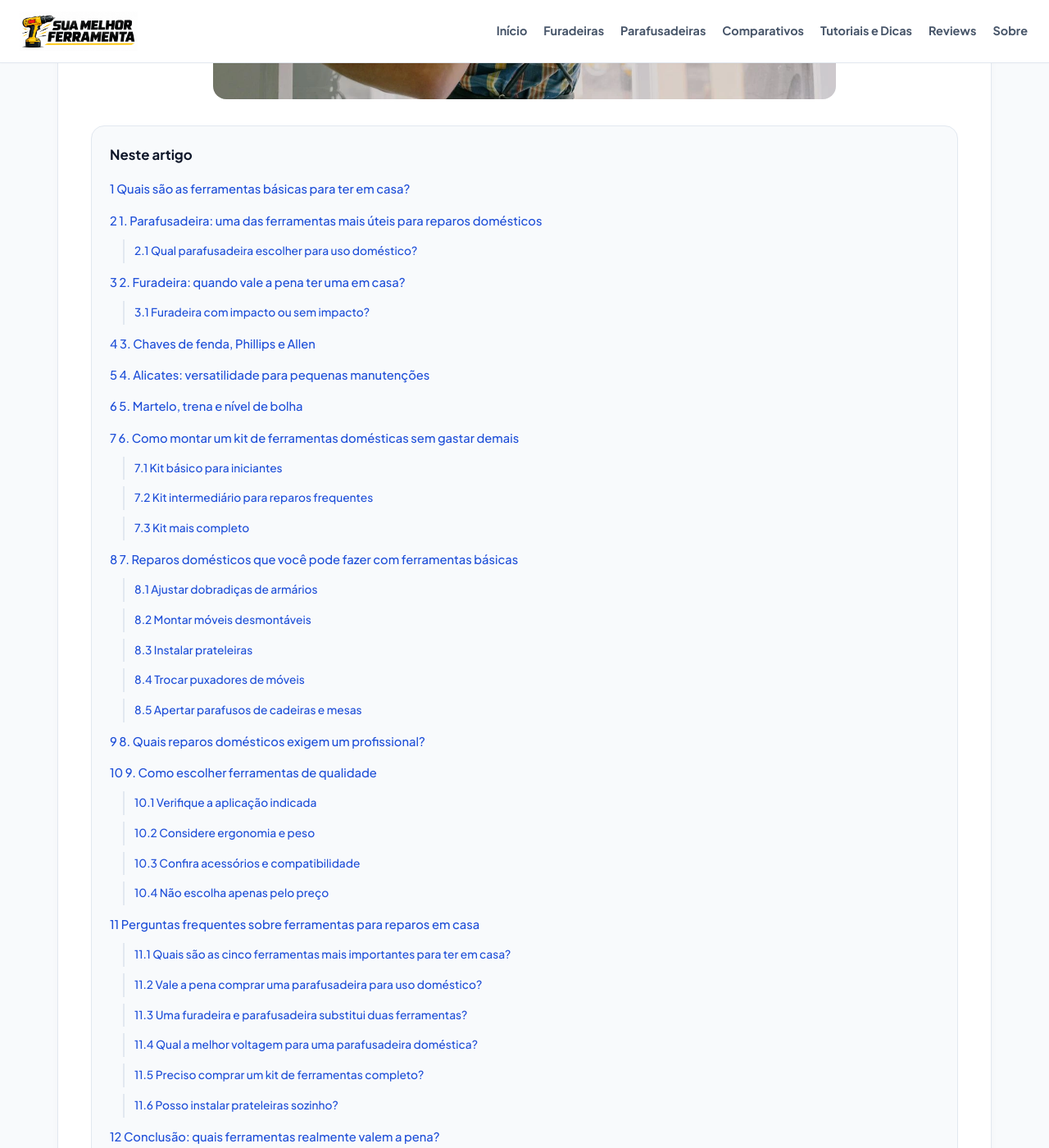
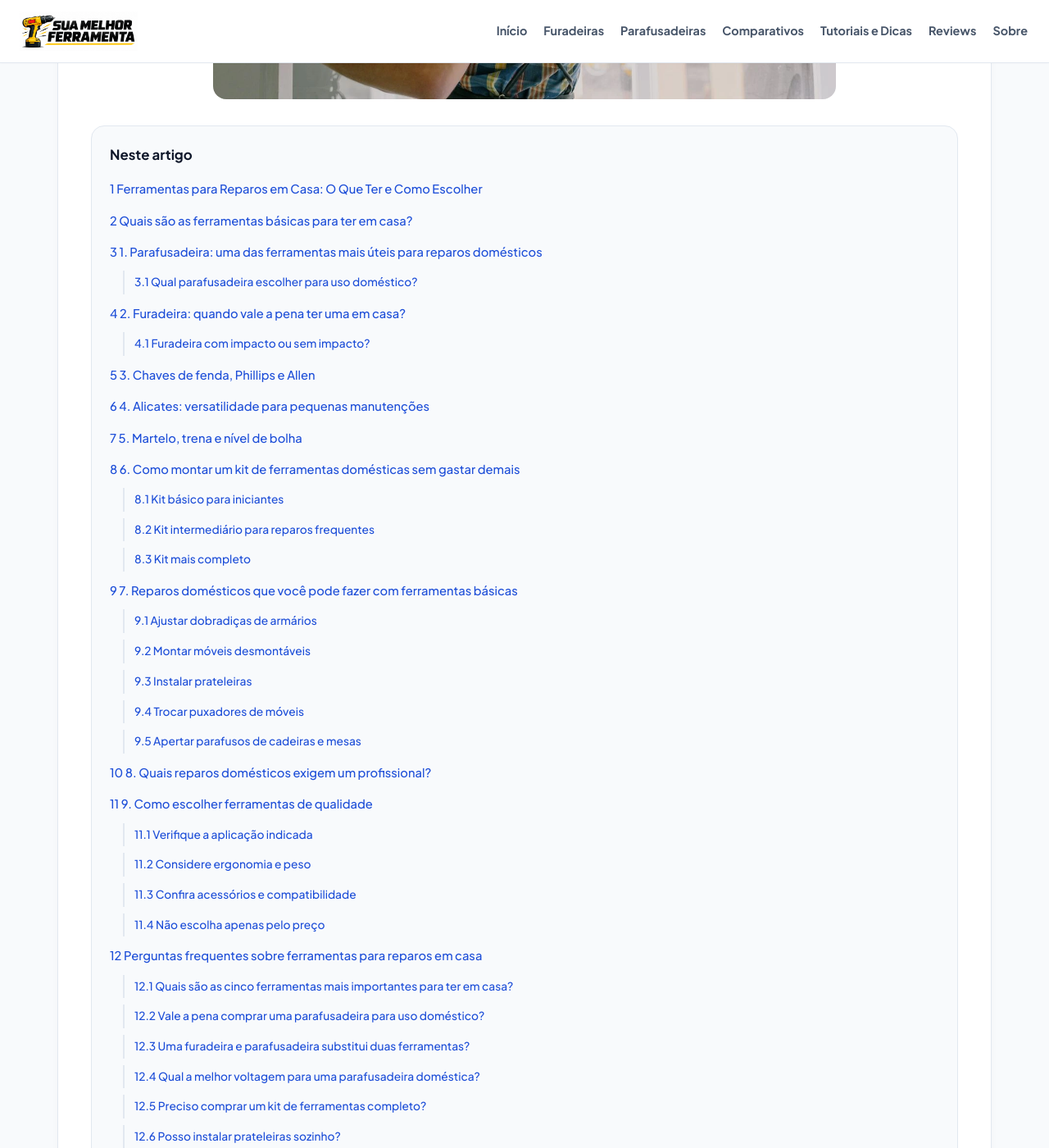
Before and after one commit to membroequipe/SiteReview, a Jekyll site: the page built from _posts/2026-11-04-ferramentas-para-reparos-em-casa.md, in a window 1280 px wide and 1400 px high, scrolled down 669 px. Shown: the whole window at 82% size. Built offline with Jekyll 4.4.1, drawn with Linux system fonts in a browser that asks for light colours; some of the changed text lies outside the part shown.

Commit message:
Update 2026-11-04-ferramentas-para-reparos-em-casa.md

```diff
--- a/_posts/2026-11-04-ferramentas-para-reparos-em-casa.md
+++ b/_posts/2026-11-04-ferramentas-para-reparos-em-casa.md
@@ -12,7 +12,7 @@ author: "Equipe de Análises"
 
 {% include review-toc.html %}
 
-# Ferramentas para Reparos em Casa: O Que Ter e Como Escolher
+## Ferramentas para Reparos em Casa: O Que Ter e Como Escolher
 
 **Quais ferramentas são essenciais para fazer reparos em casa?** Para a maioria das pequenas manutenções, um kit com chaves de fenda e Phillips, alicate, martelo, trena, nível, estilete e uma boa furadeira ou parafusadeira já resolve muitas necessidades. A escolha depende dos serviços que você pretende realizar, dos materiais envolvidos e da frequência de uso.
 
```
